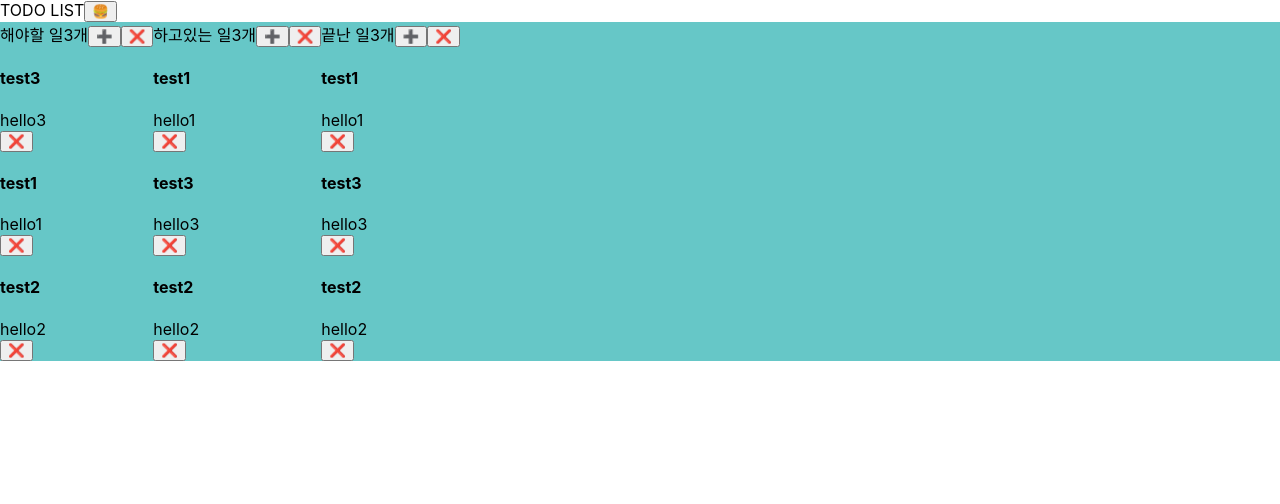
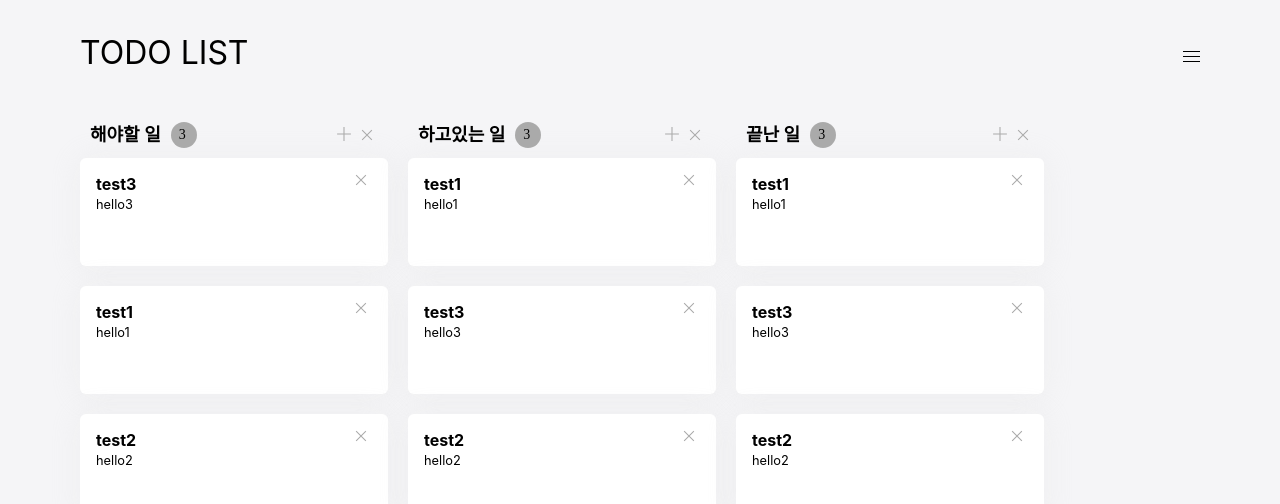
Before and after one commit to codesquad-members-2021/todo-list, a React (Create React App) app in the folder frontend/todo-frontend/: page / in a window 1280 px wide. Shown: the top 504 px of the page. Built offline with nearby package versions, Linux system fonts and the light colour scheme.

Commit message:
[style] use styled-component

```diff
--- /dev/null
+++ b/frontend/todo-frontend/src/component/atom/Button.jsx
@@ -0,0 +1,45 @@
+import React from "react";
+import styled, { css } from "styled-components";
+
+const commonBtn = css`
+  height: 40px;
+  width: 134px;
+  border-radius: 6px;
+  padding: 10px;
+  display: flex;
+  align-items: center;
+  justify-content: center;
+  border: none;
+`;
+
+const ConfirmButton = styled.button`
+  ${commonBtn};
+  color: white;
+  background-color: rgba(0, 117, 222, 1);
+  opacity: ${(props) => (props.disabled ? "0.5" : "1")};
+`;
+
+const CancelButton = styled.button`
+  ${commonBtn};
+  color: white;
+  background-color: #e0e0e0;
+`;
+
+export const ConfirmBtn = ({ value, type, handleClick, disabled }) => {
+  return (
+    <ConfirmButton
+      type={type ? type : ""}
+      onClick={handleClick}
+      disabled={disabled}
+    >
+      {value}
+    </ConfirmButton>
+  );
+};
+export const CancelBtn = ({ value, type, handleClick }) => {
+  return (
+    <ConfirmButton type={type ? type : ""} onClick={handleClick}>
+      {value}
+    </ConfirmButton>
+  );
+};
--- a/frontend/todo-frontend/src/component/atom/DeleteBtn.jsx
+++ b/frontend/todo-frontend/src/component/atom/DeleteBtn.jsx
@@ -1,5 +1,14 @@
-import React, { useState } from 'react';
-import PopUp from './PopUp';
+import React, { useState } from "react";
+import PopUp from "./PopUp";
+import styled from "styled-components";
+
+const DeleteButton = styled.svg`
+  fill: #aaaaaa;
+  &:hover {
+    fill: rgba(255, 67, 67, 1);
+  }
+  margin: 0 5px;
+`;
 
 const DeleteBtn = ({ deleteFn }) => {
   const [deleteBtnClicked, setDeleteBtnClicked] = useState(false);
@@ -10,15 +19,39 @@ const DeleteBtn = ({ deleteFn }) => {
     return (
       <>
         <PopUp
-          title={'진짜 삭제하시겠습니까?'}
+          title={"진짜 삭제하시겠습니까?"}
           togglePopUp={toggleDeleteBtnClicked}
           confirmCallback={deleteFn}
         />
-        <button onClick={toggleDeleteBtnClicked}>❌</button>
+
+        <DeleteButton
+          onClick={toggleDeleteBtnClicked}
+          width="12"
+          height="12"
+          viewBox="0 0 12 12"
+          fill="none"
+          xmlns="http://www.w3.org/2000/svg"
+        >
+          <path
+            d="M1.5 11.25L0.75 10.5L5.25 6L0.75 1.5L1.5 0.75L6 5.25L10.5 0.75L11.25 1.5L6.75 6L11.25 10.5L10.5 11.25L6 6.75L1.5 11.25Z"
+            fill="black"
+          />
+        </DeleteButton>
       </>
     );
   } else {
-    return <button onClick={toggleDeleteBtnClicked}>❌</button>;
+    return (
+      <DeleteButton
+        onClick={toggleDeleteBtnClicked}
+        width="12"
+        height="12"
+        viewBox="0 0 12 12"
+        fill="none"
+        xmlns="http://www.w3.org/2000/svg"
+      >
+        <path d="M1.5 11.25L0.75 10.5L5.25 6L0.75 1.5L1.5 0.75L6 5.25L10.5 0.75L11.25 1.5L6.75 6L11.25 10.5L10.5 11.25L6 6.75L1.5 11.25Z" />
+      </DeleteButton>
+    );
   }
 };
 
--- /dev/null
+++ b/frontend/todo-frontend/src/component/atom/Input.jsx
@@ -0,0 +1,25 @@
+import React from "react";
+import styled from "styled-components";
+
+const StyledInput = styled.input`
+  width: 252px;
+  border: none;
+  outline: none;
+  height: ${(props) => (props.name === "title" ? "23px" : "20px")};
+  font-size: ${(props) => (props.name === "title" ? "1rem" : "0.8rem")};
+  font-weight: ${(props) => (props.name === "title" ? "600" : "400")};
+`;
+
+const Input = ({ name, defaultValue, handleChange, placeholder }) => {
+  return (
+    <StyledInput
+      type="text"
+      name={name}
+      value={defaultValue}
+      onChange={handleChange}
+      placeholder={placeholder}
+    ></StyledInput>
+  );
+};
+
+export default Input;
--- a/frontend/todo-frontend/src/component/todoHeader/TodoHeader.jsx
+++ b/frontend/todo-frontend/src/component/todoHeader/TodoHeader.jsx
@@ -1,11 +1,41 @@
-import React from 'react';
+import React from "react";
+import styled from "styled-components";
+
+const StyledTodoHeader = styled.div`
+  display: flex;
+  align-items: center;
+  justify-content: space-between;
+  width: 100%;
+  height: 112px;
+  padding: 33px 80px;
+`;
+const HeaderTitle = styled.span`
+  height: 46px;
+  width: 171px;
+  font-size: 2rem;
+`;
+
+const HeaderMenuButton = styled.svg`
+  fill: rgba(0, 0, 0, 1);
+  &:hover {
+    fill: rgba(0, 117, 222, 1);
+  }
+`;
 
 const TodoHeader = (props) => {
   return (
-    <div>
-      TODO LIST
-      <button>🍔</button>
-    </div>
+    <StyledTodoHeader>
+      <HeaderTitle>TODO LIST</HeaderTitle>
+      <HeaderMenuButton
+        width="17"
+        height="11"
+        viewBox="0 0 17 11"
+        fill="none"
+        xmlns="http://www.w3.org/2000/svg"
+      >
+        <path d="M0 1V0H17V1H0ZM17 5V6H0V5H17ZM0 10H17V11H0V10Z" />
+      </HeaderMenuButton>
+    </StyledTodoHeader>
   );
 };
 
--- a/frontend/todo-frontend/src/component/todoMain/TodoMain.jsx
+++ b/frontend/todo-frontend/src/component/todoMain/TodoMain.jsx
@@ -1,6 +1,11 @@
-import React, { useState } from 'react';
-import TodoList from './todoList/TodoList';
-import style from './todoMain.module.css';
+import React, { useState } from "react";
+import TodoList from "./todoList/TodoList";
+import styled from "styled-components";
+
+const StyledTodoMain = styled.div`
+  display: flex;
+  padding: 0 80px;
+`;
 
 const TodoMain = ({ datas }) => {
   const [todoColumns, setTodoColumns] = useState(datas.todoData);
@@ -16,6 +21,6 @@ const TodoMain = ({ datas }) => {
     <TodoList data={data} deleteTodoColumn={deleteTodoColumn} />
   ));
 
-  return <div className={style.todoContainer}>{todoColumneList}</div>;
+  return <StyledTodoMain>{todoColumneList}</StyledTodoMain>;
 };
 export default TodoMain;
--- a/frontend/todo-frontend/src/component/todoMain/todoList/TodoItem.jsx
+++ b/frontend/todo-frontend/src/component/todoMain/todoList/TodoItem.jsx
@@ -1,10 +1,46 @@
-import React, { useState } from 'react';
-import DeleteBtn from '../../atom/DeleteBtn.jsx';
+import React, { useState } from "react";
+import DeleteBtn from "../../atom/DeleteBtn.jsx";
+import styled from "styled-components";
+import Input from "../../atom/Input.jsx";
+import { ConfirmBtn } from "../../atom/Button.jsx";
 
-const TodoItem = ({ todoCard: { id, title, content }, deleteTodoItem, editTodoItem }) => {
+export const TodoCard = styled.div`
+  display: flex;
+  flex-direction: ${(props) => (props.flexDir === "column" ? "column" : "row")};
+  align-items: flex-start;
+  padding: 16px;
+  width: 308px;
+  height: 108px;
+  background-color: #ffffff;
+  margin-bottom: 20px;
+  justify-content: space-between;
+  border-radius: 6px;
+  box-shadow: 0px 1px 30px rgba(224, 224, 224, 0.3);
+`;
+
+export const TodoCardBtnWrapper = styled.div`
+  display: flex;
+`;
+
+const TodoCardTitle = styled.div`
+  font-weight: 700;
+  height: 23px;
+`;
+
+const TodoCardContent = styled.div`
+  font-size: 0.8rem;
+  height: 20px;
+`;
+
+const TodoItem = ({
+  todoCard: { id, title, content },
+  deleteTodoItem,
+  editTodoItem,
+}) => {
   const [isEditing, setIsEditing] = useState(false);
   const [inputTitle, setInputTitle] = useState(title);
   const [inputContent, setInputContent] = useState(content);
+  const [isDisabled, setIsDisabled] = useState(false);
 
   const toggleEditForm = () => {
     setInputTitle(title);
@@ -24,27 +60,48 @@ const TodoItem = ({ todoCard: { id, title, content }, deleteTodoItem, editTodoIt
 
   const onChangeTitle = (e) => {
     setInputTitle(e.target.value);
+    if (!e.target.value) setIsDisabled(true);
   };
   const onChangeContent = (e) => {
     setInputContent(e.target.value);
+    if (!e.target.value) setIsDisabled(true);
   };
 
   if (isEditing) {
     return (
-      <div>
-        <input type='text' value={inputTitle} onChange={onChangeTitle} />
-        <input type='text' value={inputContent} onChange={onChangeContent} />
-        <button onClick={toggleEditForm}>취소</button>
-        <button onClick={editItem}>수정</button>
-      </div>
+      <TodoCard flexDir="column">
+        <Input
+          defaultValue={inputTitle}
+          handleChange={onChangeTitle}
+          placeholder="제목을 입력하세요"
+          name="title"
+        ></Input>
+        <Input
+          defaultValue={inputContent}
+          handleChange={onChangeContent}
+          placeholder="내용을 입력하세요"
+          name="content"
+        ></Input>
+
+        <TodoCardBtnWrapper>
+          <ConfirmBtn
+            value="수정"
+            handleClick={editItem}
+            disabled={isDisabled}
+          />
+          <button onClick={toggleEditForm}>취소</button>
+        </TodoCardBtnWrapper>
+      </TodoCard>
     );
   } else {
     return (
-      <div onDoubleClick={toggleEditForm}>
-        <h4>{title}</h4>
-        <div>{content}</div>
+      <TodoCard onDoubleClick={toggleEditForm} flexDir="row">
+        <div>
+          <TodoCardTitle>{title}</TodoCardTitle>
+          <TodoCardContent>{content}</TodoCardContent>
+        </div>
         <DeleteBtn deleteFn={() => deleteTodoItem(id)} />
-      </div>
+      </TodoCard>
     );
   }
 };
--- a/frontend/todo-frontend/src/component/todoMain/todoList/TodoList.jsx
+++ b/frontend/todo-frontend/src/component/todoMain/todoList/TodoList.jsx
@@ -1,8 +1,51 @@
-import React, { useState } from 'react';
-import TodoItem from './TodoItem';
-import TodoListForm from './TodoListForm';
-import style from './todoList.module.css';
-import DeleteBtn from '../../atom/DeleteBtn.jsx';
+import React, { useState } from "react";
+import TodoItem from "./TodoItem";
+import TodoListForm from "./TodoListForm";
+import DeleteBtn from "../../atom/DeleteBtn.jsx";
+import styled from "styled-components";
+
+const StyledTodoList = styled.div`
+  width: 308px;
+  margin-right: 20px;
+`;
+
+const TodoTitleDiv = styled.div`
+  display: flex;
+  justify-content: space-between;
+  align-items: center;
+  padding: 10px;
+`;
+
+const AddButton = styled.svg`
+  fill: #aaaaaa;
+  &:hover {
+    fill: #a4ebf3;
+  }
+  margin: 0 5px;
+`;
+
+const Title = styled.span`
+  font-family: Noto Sans KR;
+  font-style: normal;
+  font-weight: bold;
+  font-size: 18px;
+  line-height: 26px;
+`;
+
+const CircleNumber = styled.span`
+  width: 26px;
+  height: 26px;
+  background: #aaaaaa;
+  border-radius: 20px;
+  padding: 0.5rem;
+  font-family: Noto Sans KR;
+  font-size: 14px;
+  display: flex;
+  align-items: center;
+  text-align: center;
+  margin: 0 10px;
+  float: right;
+`;
 
 const TodoList = ({ data: { id, title, todoCards }, deleteTodoColumn }) => {
   const [todos, setTodos] = useState(todoCards);
@@ -25,7 +68,11 @@ const TodoList = ({ data: { id, title, todoCards }, deleteTodoColumn }) => {
   };
   //수정완료
   const todoCardList = Object.values(todos).map((card) => (
-    <TodoItem todoCard={card} deleteTodoItem={deleteTodoItem} editTodoItem={editTodoItem} />
+    <TodoItem
+      todoCard={card}
+      deleteTodoItem={deleteTodoItem}
+      editTodoItem={editTodoItem}
+    />
   ));
 
   const toggleForm = () => {
@@ -33,17 +80,34 @@ const TodoList = ({ data: { id, title, todoCards }, deleteTodoColumn }) => {
   };
 
   return (
-    <div>
-      <div>
-        <span>{title}</span>
-        <span>{Object.values(todos).length}개</span>
-        <button onClick={toggleForm}>➕</button>
-        <DeleteBtn deleteFn={() => deleteTodoColumn(id)} />
-      </div>
+    <StyledTodoList>
+      <TodoTitleDiv>
+        <div>
+          <Title>{title}</Title>
+          <CircleNumber>{Object.values(todos).length}</CircleNumber>
+        </div>
+        <div>
+          <AddButton
+            onClick={toggleForm}
+            width="14"
+            height="14"
+            viewBox="0 0 14 14"
+            fill="none"
+            xmlns="http://www.w3.org/2000/svg"
+          >
+            <path d="M0.105709 7.53033L0.105709 6.46967H6.46967V0.105713H7.53033V6.46967H13.8943V7.53033H7.53033V13.8943H6.46967V7.53033H0.105709Z" />
+          </AddButton>
+          <DeleteBtn deleteFn={() => deleteTodoColumn(id)} />
+        </div>
+      </TodoTitleDiv>
 
-      {formSelected ? <TodoListForm addTodoItem={addTodoItem} toggleForm={toggleForm} /> : <></>}
+      {formSelected ? (
+        <TodoListForm addTodoItem={addTodoItem} toggleForm={toggleForm} />
+      ) : (
+        <></>
+      )}
       <div>{todoCardList}</div>
-    </div>
+    </StyledTodoList>
   );
 };
 
--- a/frontend/todo-frontend/src/component/todoMain/todoMain.module.css
+++ /dev/null
@@ -1,4 +0,0 @@
-.todoContainer {
-  display: flex;
-  background: rgb(102, 199, 199);
-}
--- a/frontend/todo-frontend/src/index.css
+++ b/frontend/todo-frontend/src/index.css
@@ -1,13 +1,28 @@
+* {
+  box-sizing: border-box;
+}
+html {
+  width: 100%;
+  height: 100%;
+}
 body {
   margin: 0;
-  font-family: -apple-system, BlinkMacSystemFont, 'Segoe UI', 'Roboto', 'Oxygen',
-    'Ubuntu', 'Cantarell', 'Fira Sans', 'Droid Sans', 'Helvetica Neue',
+  width: 100%;
+  height: 100%;
+  font-family: -apple-system, BlinkMacSystemFont, "Segoe UI", "Roboto", "Oxygen",
+    "Ubuntu", "Cantarell", "Fira Sans", "Droid Sans", "Helvetica Neue",
     sans-serif;
   -webkit-font-smoothing: antialiased;
   -moz-osx-font-smoothing: grayscale;
 }
 
 code {
-  font-family: source-code-pro, Menlo, Monaco, Consolas, 'Courier New',
+  font-family: source-code-pro, Menlo, Monaco, Consolas, "Courier New",
     monospace;
 }
+
+#root {
+  width: 100%;
+  height: 100%;
+  background-color: #f5f5f7;
+}
```
Also changed, not shown: frontend/todo-frontend/src/component/todoMain/todoList/TodoListForm.jsx (+51 -8 lines).
